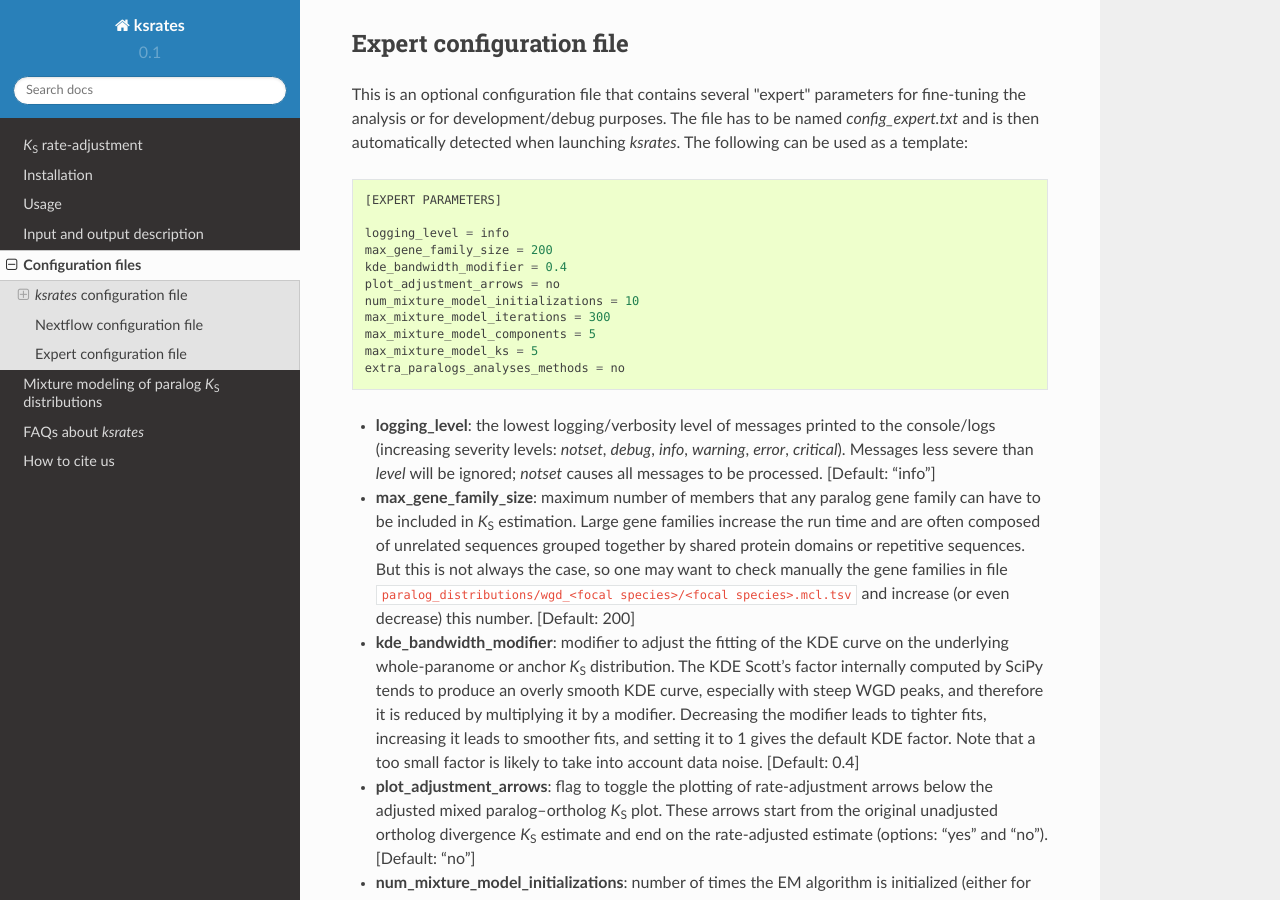
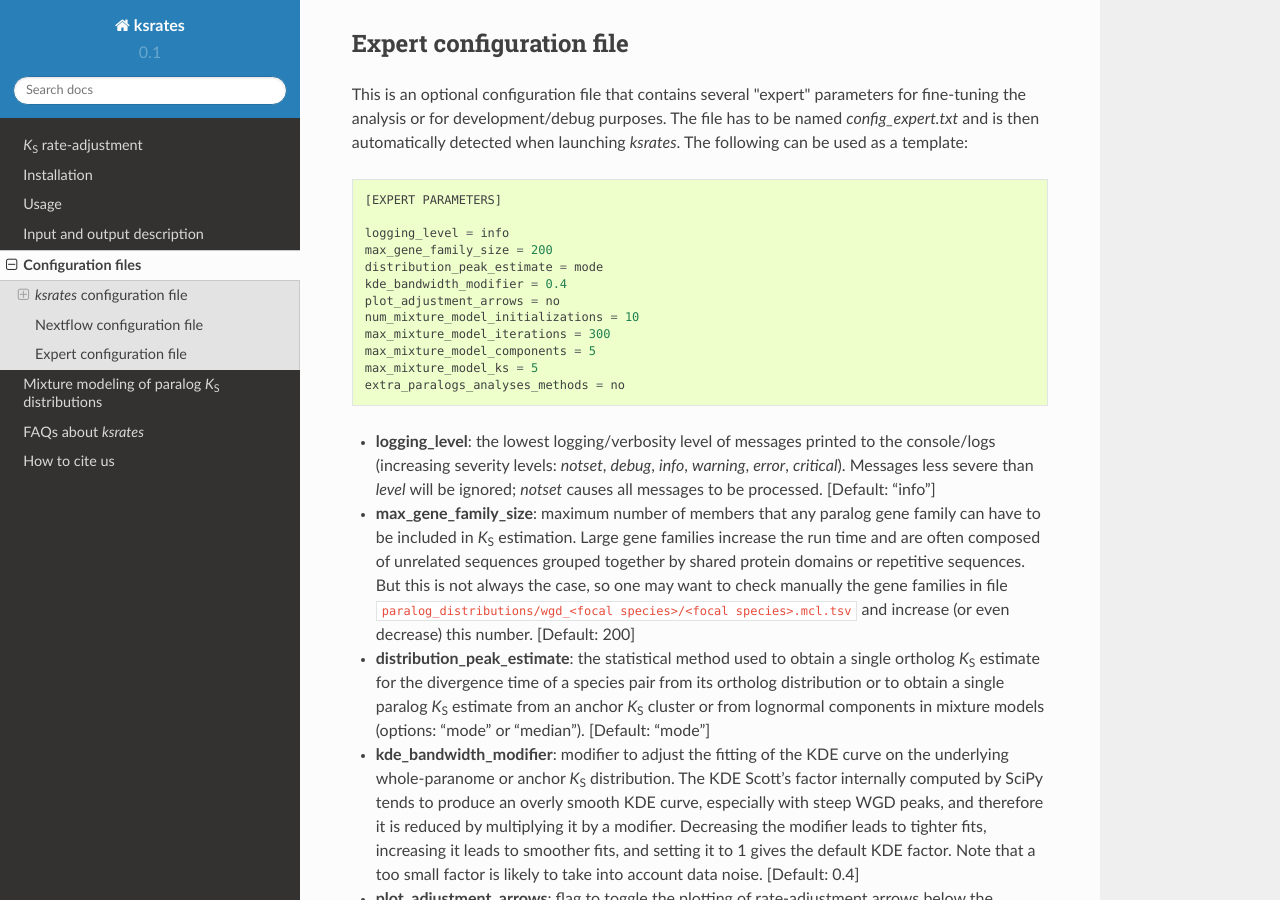
Before and after one commit to VIB-PSB/ksrates, a Sphinx documentation site: the page built from doc/source/configuration.rst, in a window 1280 px wide and 900 px high, scrolled down 5731 px. Built offline with Sphinx 7.4.7 and the Read the Docs theme 2.0.0, drawn with Linux system fonts in a browser that asks for light colours.

Commit message:
Reintroduce "distribution_peak_estimate" parameter

```diff
--- a/doc/source/configuration.rst
+++ b/doc/source/configuration.rst
@@ -188,6 +188,7 @@ This is an optional configuration file that contains several \"expert\" paramete
 
     logging_level = info
     max_gene_family_size = 200
+    distribution_peak_estimate = mode
     kde_bandwidth_modifier = 0.4
     plot_adjustment_arrows = no
     num_mixture_model_initializations = 10
@@ -198,6 +199,7 @@ This is an optional configuration file that contains several \"expert\" paramete
 
 * **logging_level**: the lowest logging/verbosity level of messages printed to the console/logs (increasing severity levels: *notset*, *debug*, *info*, *warning*, *error*, *critical*). Messages less severe than *level* will be ignored; *notset* causes all messages to be processed. [Default: "info"]
 * **max_gene_family_size**: maximum number of members that any paralog gene family can have to be included in *K*:sub:`S` estimation. Large gene families increase the run time and are often composed of unrelated sequences grouped together by shared protein domains or repetitive sequences. But this is not always the case, so one may want to check manually the gene families in file ``paralog_distributions/wgd_<focal species>/<focal species>.mcl.tsv`` and increase (or even decrease) this number. [Default: 200]
+* **distribution_peak_estimate**: the statistical method used to obtain a single ortholog *K*:sub:`S` estimate for the divergence time of a species pair from its ortholog distribution or to obtain a single paralog *K*:sub:`S` estimate from an anchor *K*:sub:`S` cluster or from lognormal components in mixture models (options: "mode" or "median"). [Default: "mode"]
 * **kde_bandwidth_modifier**: modifier to adjust the fitting of the KDE curve on the underlying whole-paranome or anchor *K*:sub:`S` distribution. The KDE Scott's factor internally computed by SciPy tends to produce an overly smooth KDE curve, especially with steep WGD peaks, and therefore it is reduced by multiplying it by a modifier. Decreasing the modifier leads to tighter fits, increasing it leads to smoother fits, and setting it to 1 gives the default KDE factor. Note that a too small factor is likely to take into account data noise. [Default: 0.4]
 * **plot_adjustment_arrows**: flag to toggle the plotting of rate-adjustment arrows below the adjusted mixed paralog--ortholog *K*:sub:`S` plot. These arrows start from the original unadjusted ortholog divergence *K*:sub:`S` estimate and end on the rate-adjusted estimate (options: "yes" and "no"). [Default: "no"]
 * **num_mixture_model_initializations**: number of times the EM algorithm is initialized (either for the random initialization in the exponential-lognormal mixture model or for k-means in the lognormal mixture model). [Default: 10]
```
